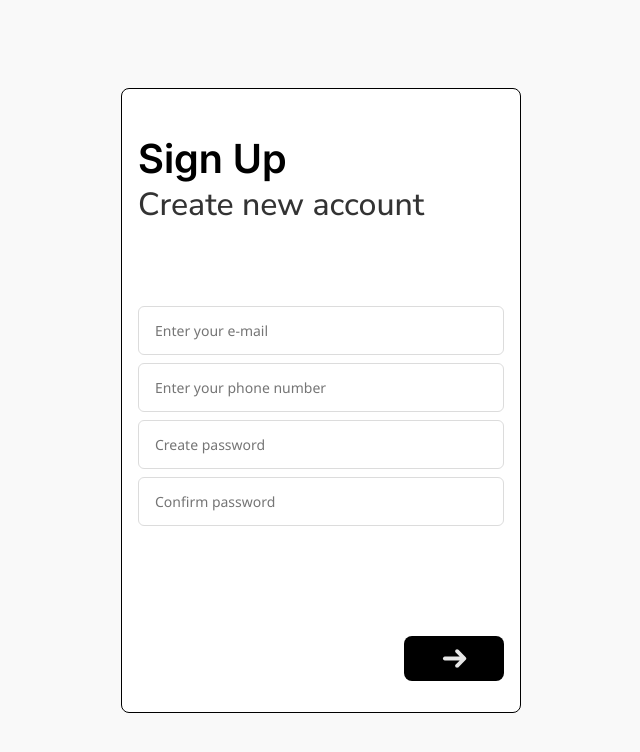
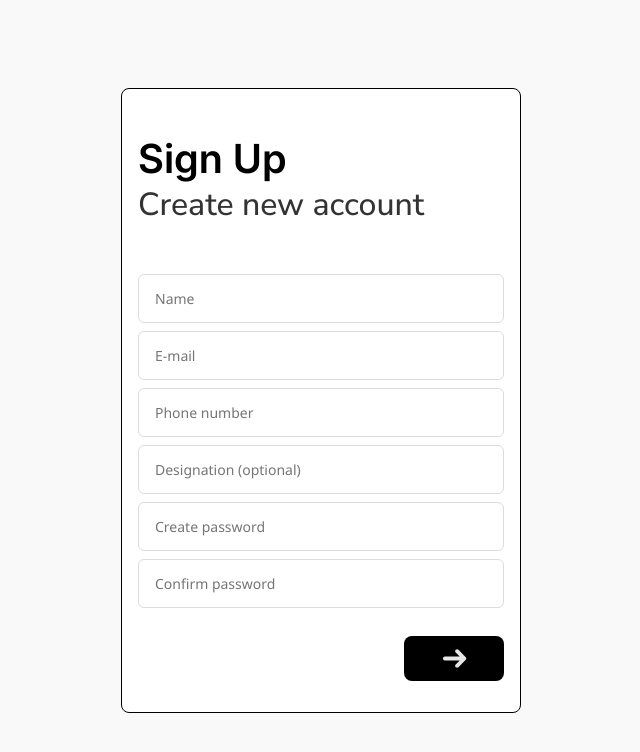
Before and after one commit to Tulsiyan-Fashion-pvt-ltd/Hooter_frontend, a React (Vite) app: page /signup in a window 1280 px wide. Shown: the top 752 px of the page, without its empty margins (319-959 px from the left). Built offline with nearby package versions, Linux system fonts and the light colour scheme.

Commit message:
signup requests page and setup

```diff
--- a/package.json
+++ b/package.json
@@ -12,6 +12,7 @@
   "dependencies": {
     "cls": "^0.1.5",
     "clsx": "^2.1.1",
+    "cors": "^2.8.5",
     "react": "^19.2.0",
     "react-dom": "^19.2.0",
     "react-router-dom": "^7.12.0"
--- a/src/components/proceed-bttn.jsx
+++ b/src/components/proceed-bttn.jsx
@@ -1,9 +1,9 @@
 import styles from '../css/layout/ArrowProceedBttn.module.css';
 import clsx from 'clsx'
 
-export function ArrowProceedBttn({className}){
+export function ArrowProceedBttn({className, onClick}){
 
     return(
-        <button type="submit" className={clsx(styles.arrowBttn, className)}></button>
+        <button type="submit" className={clsx(styles.arrowBttn, className)} onClick={onClick}></button>
     )
 }
--- a/src/css/pages/Signup.module.css
+++ b/src/css/pages/Signup.module.css
@@ -33,7 +33,7 @@
 }
 
 .inputFields{
-    margin-top: 10vh;
+    margin-top: 6vh;
   display: flex;
   flex-flow: column nowrap;
   height: fit-content;
--- a/src/pages/signup.jsx
+++ b/src/pages/signup.jsx
@@ -1,7 +1,19 @@
+import { useEffect } from 'react';
 import { ArrowProceedBttn } from '../components/proceed-bttn';
 import styles from '../css/pages/Signup.module.css'
 
 const Signup = () => {
+    const submit = async ()=>{
+        console.log('clicking')
+        const name = document.querySelector('#name');
+        const response = await fetch('http://localhost:8800/signup', {
+            method: 'post',
+            headers: {'Content-Type': 'application/json'},
+            credentials: "include",
+            body: JSON.stringify({'name': name.value})
+        })
+    }
+
     return(
         <div className={styles.superContainer}>
         <div id="signup-container" className={styles.container}>
@@ -10,13 +22,15 @@ const Signup = () => {
 
             <div id="identification-credentials" className={styles.identificationContainer}>
                 <div id="input-fields" className={styles.inputFields}>
-                    <input type="text" id="mail" name='mail' placeholder='Enter your e-mail' />
-                    <input type="text" id="num" name='num' placeholder='Enter your phone number' />
-                    <input type="text" id="password" name='password' placeholder='Create password'/>
-                    <input type="text" id="conf-pass" name='conf-password' placeholder='Confirm password'/>
+                    <input type="text" id="name" name='name' placeholder='Name'/>
+                    <input type="text" id="mail" name='mail' placeholder='E-mail' required />
+                    <input type="text" id="num" name='num' placeholder='Phone number' required />
+                    <input type="text" id="designation" name='designation' placeholder='Designation (optional)' />
+                    <input type="text" id="password" name='password' placeholder='Create password' required />
+                    <input type="text" id="conf-pass" name='conf-password' placeholder='Confirm password' required />
                 </div>
                 <div className={styles.buttonContainer}>
-                <ArrowProceedBttn className={styles.proceedButton}/>
+                <ArrowProceedBttn className={styles.proceedButton} onClick={submit}/>
                 </div>
             </div>
         </div>
```
Also changed, not shown: 1 other file (tests, documents, lock files or other folders).
